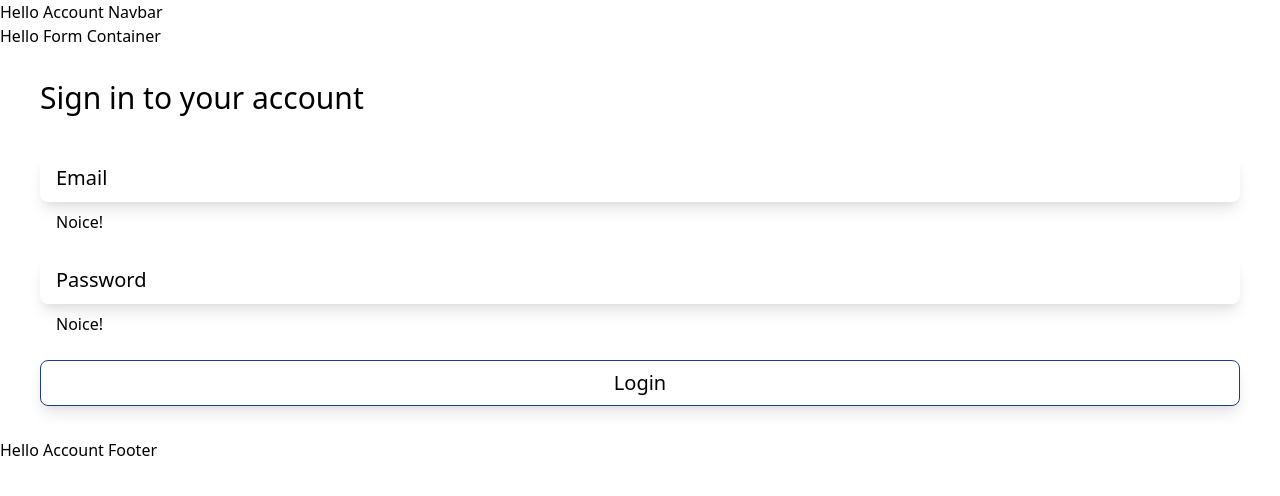
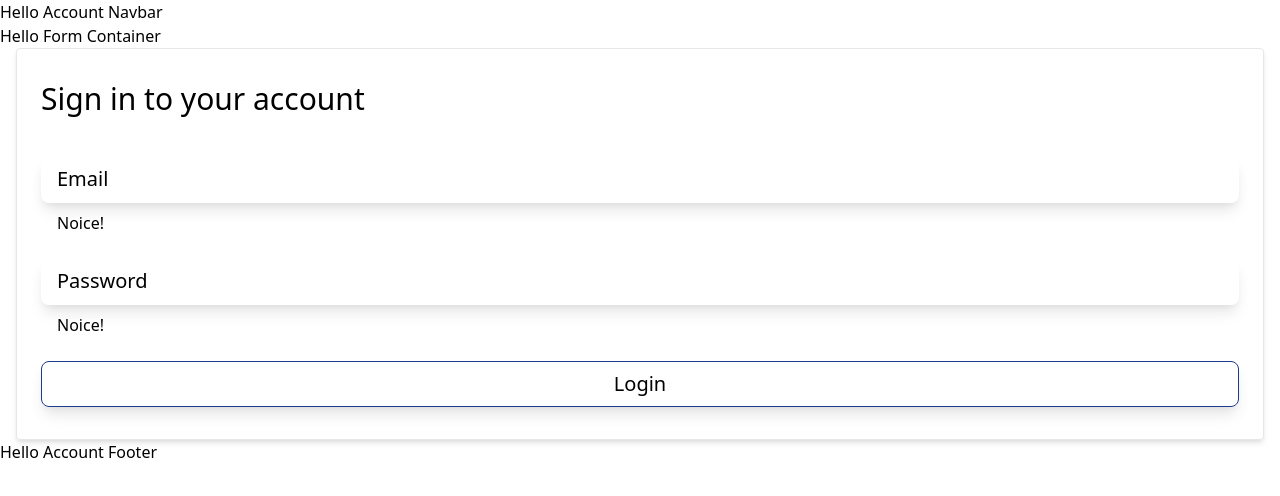
Before and after one commit to BlackCubes/foodtrucks-django-react, a React (Create React App) app in the folder frontend/: page /login in a window 1280 px wide. Shown: the top 496 px of the page. Built offline with nearby package versions, Linux system fonts and the light colour scheme.

Commit message:
Added Tailwind Classes: rounded and shadow-md to div element surrounding the title and form

```diff
--- a/frontend/src/containers/LoginPage.js
+++ b/frontend/src/containers/LoginPage.js
@@ -68,7 +68,7 @@ const LoginPage = ({ FormContainerComponent }) => {
         formFields={loginFormFields}
       />
 
-      <div className="mx-4 py-8 px-6">
+      <div className="border mx-4 py-8 px-6 rounded shadow-md">
         <div className="mb-10">
           <h3 className="text-3xl">Sign in to your account</h3>
         </div>
```
